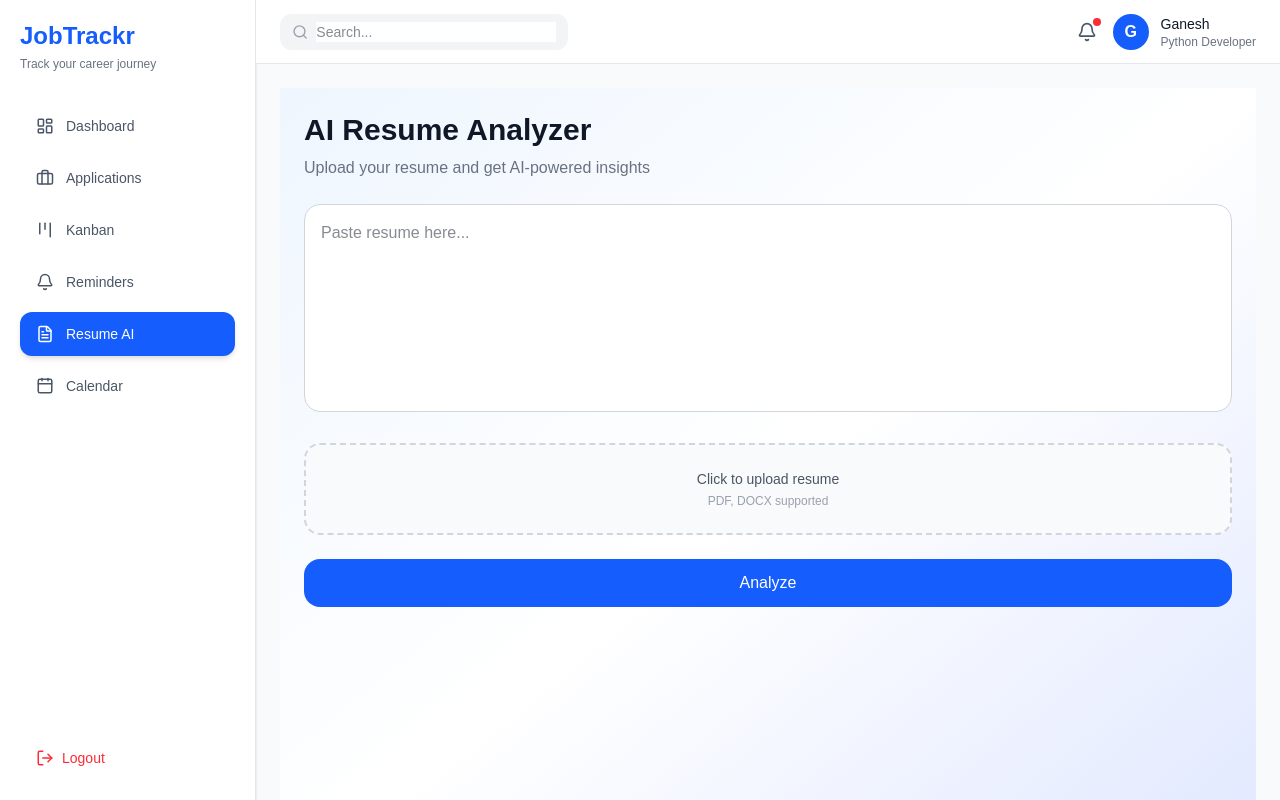
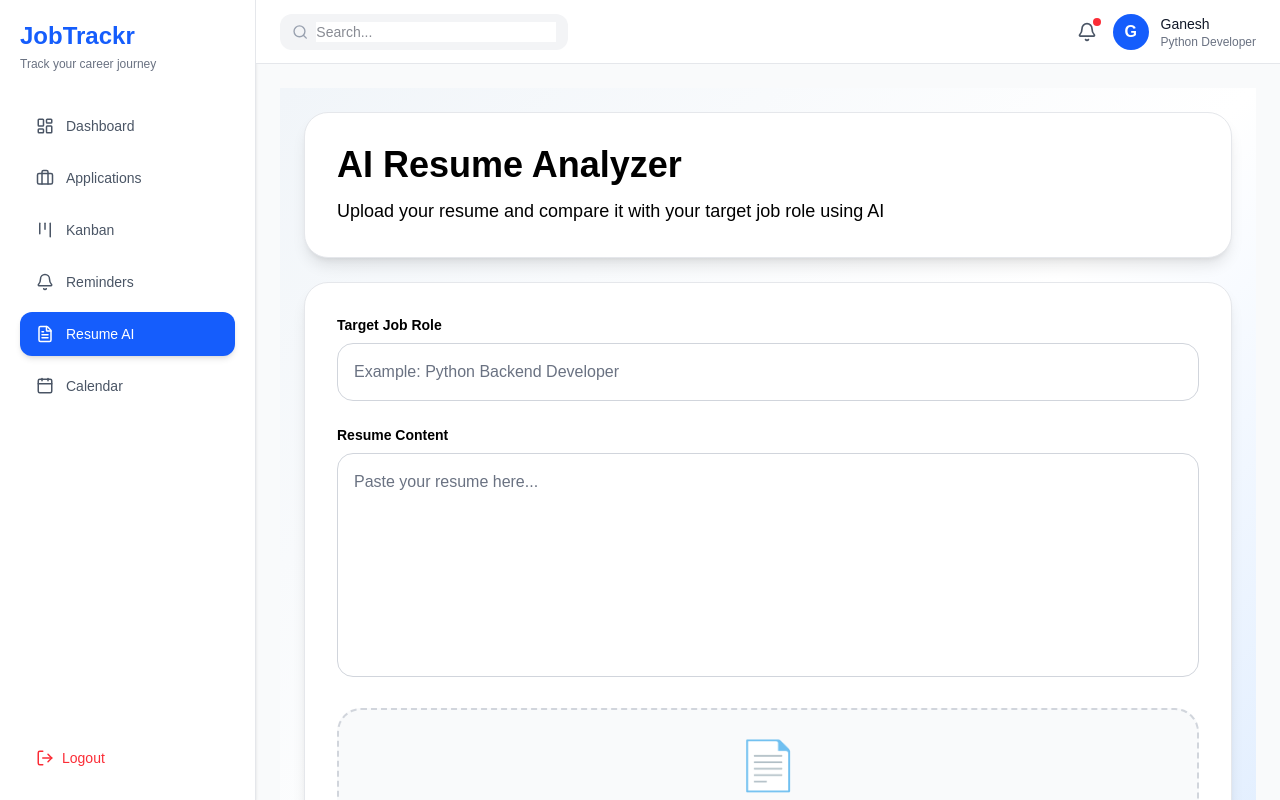
Before and after one commit to GaneshMirashi/jobtrackr-frontend, a Next.js app: page /resume in a window 1280 px wide. Shown: the top 800 px of the page. Built offline with nearby package versions, Linux system fonts and the light colour scheme.

Commit message:
Added new functionalities like comparing the resume and description  and finds the difference .

```diff
--- a/app/(dashboard)/resume/page.tsx
+++ b/app/(dashboard)/resume/page.tsx
@@ -1,3 +1,145 @@
+// "use client";
+
+// import { useState } from "react";
+// import { useResumeAnalyzer } from "@/hooks/useResumeAnalyzer";
+
+// export default function ResumePage() {
+//   const { mutate, data, isPending, error } = useResumeAnalyzer();
+//   const [text, setText] = useState("");
+//   const [file, setFile] = useState<File | null>(null);
+//   const [jobRole, setJobRole] = useState("");
+
+//   return (
+//     <div className="min-h-screen bg-gradient-to-br from-blue-50 via-white to-indigo-100 p-6">
+//       <div className="max-w-6xl mx-auto space-y-6">
+//         <div>
+//           <h1 className="text-3xl font-bold text-gray-900">
+//             AI Resume Analyzer
+//           </h1>
+
+//           <p className="text-gray-500 mt-2">
+//             Upload your resume and get AI-powered insights
+//           </p>
+//         </div>
+
+//         <input
+//           type="text"
+//           placeholder="Enter target job role (Example: Python Backend Developer)"
+//           value={jobRole}
+//           onChange={(e) => setJobRole(e.target.value)}
+//           className="w-full rounded-2xl border border-gray-300 px-4 py-3 outline-none focus:border-blue-500 focus:ring-4 focus:ring-blue-100"
+//         />
+
+//         <textarea
+//           placeholder="Paste resume here..."
+//           value={text}
+//           onChange={(e) => setText(e.target.value)}
+//           className="w-full rounded-2xl border border-gray-300 px-4 py-4 h-52 outline-none transition focus:border-blue-500 focus:ring-4 focus:ring-blue-100 resize-none"
+//         />
+
+//         <div className="border-2 border-dashed border-gray-300 rounded-2xl p-6 text-center bg-gray-50">
+
+//           <input
+//             type="file"
+//             className="hidden"
+//             id="resume-upload"
+//             onChange={(e) => {
+//               const selectedFile = e.target.files?.[0];
+
+//               if (selectedFile) {
+//                 setFile(selectedFile);
+//               }
+//             }}
+//           />
+
+//           <label
+//             htmlFor="resume-upload"
+//             className="cursor-pointer"
+//           >
+//             <p className="text-sm text-gray-600">
+//               Click to upload resume
+//             </p>
+
+//             <p className="text-xs text-gray-400 mt-1">
+//               PDF, DOCX supported
+//             </p>
+//           </label>
+
+//           {file && (
+//             <p className="mt-3 text-sm text-blue-600 font-medium">
+//               {file.name}
+//             </p>
+//           )}
+//         </div>
+//         {error && <div className="rounded-xl border border-red-200 bg-red-50 px-4 py-3 text-sm text-red-600">
+//           Something went wrong
+//         </div>}
+
+//         <button
+//           onClick={() => {
+//             if (file) {
+//               const formData = new FormData();
+//               formData.append("file", file);
+//               formData.append("job_role", jobRole);
+//               mutate(formData);
+//             } else {
+//               mutate({
+//                 text,
+//                 job_role: jobRole,
+//               });
+//             }
+//           }}
+//           className="w-full rounded-2xl bg-blue-600 py-3 text-white font-medium transition hover:bg-blue-700 disabled:opacity-70"
+//         >
+//           Analyze
+//         </button>
+
+//         {isPending && <div className="bg-white border border-gray-200 rounded-2xl p-6 text-center text-gray-500 shadow-sm">
+//           Analyzing your resume with AI...
+//         </div>}
+
+//         {data && (
+//           <div className="grid grid-cols-1 md:grid-cols-2 xl:grid-cols-4 gap-5">
+
+//             <Card title="Skills" items={data.skills} />
+//             <Card title="Strengths" items={data.strengths} />
+//             <Card title="Weaknesses" items={data.weaknesses} />
+//             <Card title="Suggestions" items={data.suggestions} />
+
+//           </div>
+//         )}
+//       </div>
+//     </div>
+//   );
+// }
+
+// function Card({ title, items }: any) {
+//   if (!items) return null;
+
+//   return (
+//     <div className="bg-white border border-gray-200 rounded-2xl shadow-sm p-5">
+
+//       <h2 className="text-lg font-semibold text-gray-900 mb-4">
+//         {title}
+//       </h2>
+
+//       <ul className="space-y-3">
+//         {items.map((item: string, i: number) => (
+//           <li
+//             key={i}
+//             className="text-sm text-gray-600 border-b border-gray-100 pb-2"
+//           >
+//             {item}
+//           </li>
+//         ))}
+//       </ul>
+//     </div>
+//   );
+// }
+
+
+
+
 "use client";
 
 import { useState } from "react";
@@ -5,30 +147,63 @@ import { useResumeAnalyzer } from "@/hooks/useResumeAnalyzer";
 
 export default function ResumePage() {
   const { mutate, data, isPending, error } = useResumeAnalyzer();
+
   const [text, setText] = useState("");
   const [file, setFile] = useState<File | null>(null);
+  const [jobRole, setJobRole] = useState("");
 
   return (
-    <div className="min-h-screen bg-gradient-to-br from-blue-50 via-white to-indigo-100 p-6">
-      <div className="max-w-6xl mx-auto space-y-6">
-        <div>
-          <h1 className="text-3xl font-bold text-gray-900">
+    <div className="min-h-screen bg-gradient-to-br from-slate-100 via-white to-blue-100 p-6">
+
+      <div className="max-w-6xl mx-auto">
+
+        {/* HEADER */}
+        <div className="bg-white rounded-3xl shadow-lg border border-gray-200 p-8 mb-6">
+
+          <h1 className="text-4xl font-bold text-black">
             AI Resume Analyzer
           </h1>
 
-          <p className="text-gray-500 mt-2">
-            Upload your resume and get AI-powered insights
+          <p className="text-black mt-3 text-lg">
+            Upload your resume and compare it with your target job role using AI
           </p>
+
         </div>
 
+        {/* MAIN FORM */}
+        <div className="bg-white rounded-3xl shadow-lg border border-gray-200 p-8 space-y-6">
+
+          {/* JOB ROLE */}
+          <div>
+            <label className="block text-sm font-semibold text-black mb-2">
+              Target Job Role
+            </label>
+
+            <input
+              type="text"
+              placeholder="Example: Python Backend Developer"
+              value={jobRole}
+              onChange={(e) => setJobRole(e.target.value)}
+              className="w-full rounded-2xl border border-gray-300 px-4 py-4 text-black placeholder:text-gray-500 outline-none focus:border-blue-500 focus:ring-4 focus:ring-blue-100"
+            />
+          </div>
+
+          {/* RESUME TEXT */}
+          <div>
+            <label className="block text-sm font-semibold text-black mb-2">
+              Resume Content
+            </label>
+
             <textarea
-          placeholder="Paste resume here..."
+              placeholder="Paste your resume here..."
               value={text}
               onChange={(e) => setText(e.target.value)}
-          className="w-full rounded-2xl border border-gray-300 px-4 py-4 h-52 outline-none transition focus:border-blue-500 focus:ring-4 focus:ring-blue-100 resize-none"
+              className="w-full rounded-2xl border border-gray-300 px-4 py-4 h-56 text-black placeholder:text-gray-500 outline-none resize-none focus:border-blue-500 focus:ring-4 focus:ring-blue-100"
             />
+          </div>
 
-        <div className="border-2 border-dashed border-gray-300 rounded-2xl p-6 text-center bg-gray-50">
+          {/* FILE UPLOAD */}
+          <div className="border-2 border-dashed border-gray-300 rounded-3xl p-8 text-center bg-gray-50 hover:bg-gray-100 transition">
 
             <input
               type="file"
@@ -47,46 +222,82 @@ export default function ResumePage() {
               htmlFor="resume-upload"
               className="cursor-pointer"
             >
-            <p className="text-sm text-gray-600">
-              Click to upload resume
+
+              <div className="text-5xl mb-4">
+                📄
+              </div>
+
+              <p className="text-lg font-semibold text-black">
+                Click to Upload Resume
               </p>
 
-            <p className="text-xs text-gray-400 mt-1">
-              PDF, DOCX supported
+              <p className="text-sm text-black mt-2">
+                PDF and DOCX supported
               </p>
+
             </label>
 
             {file && (
-            <p className="mt-3 text-sm text-blue-600 font-medium">
+              <div className="mt-5 inline-block bg-blue-100 text-black px-4 py-2 rounded-xl text-sm font-medium">
                 {file.name}
-            </p>
+              </div>
             )}
+
           </div>
-        {error && <div className="rounded-xl border border-red-200 bg-red-50 px-4 py-3 text-sm text-red-600">
-          Something went wrong
-        </div>}
 
+          {/* ERROR */}
+          {error && (
+            <div className="rounded-2xl border border-red-300 bg-red-50 px-4 py-4 text-red-700 font-medium">
+              Something went wrong while analyzing the resume.
+            </div>
+          )}
+
+          {/* BUTTON */}
           <button
             onClick={() => {
               if (file) {
                 const formData = new FormData();
+
                 formData.append("file", file);
+                formData.append("job_role", jobRole);
+
                 mutate(formData);
+
               } else {
-              mutate(text);
+                mutate({
+                  text,
+                  job_role: jobRole,
+                });
               }
             }}
-          className="w-full rounded-2xl bg-blue-600 py-3 text-white font-medium transition hover:bg-blue-700 disabled:opacity-70"
+            className="w-full rounded-2xl bg-black py-4 text-white text-lg font-semibold transition hover:opacity-90"
           >
-          Analyze
+            Analyze Resume
           </button>
 
-        {isPending && <div className="bg-white border border-gray-200 rounded-2xl p-6 text-center text-gray-500 shadow-sm">
+        </div>
+
+        {/* LOADING */}
+        {isPending && (
+          <div className="mt-6 bg-white border border-gray-200 rounded-3xl p-8 text-center shadow-lg">
+
+            <div className="animate-pulse space-y-3">
+
+              <div className="h-4 bg-gray-200 rounded w-1/2 mx-auto"></div>
+              <div className="h-4 bg-gray-200 rounded w-1/3 mx-auto"></div>
+
+            </div>
+
+            <p className="mt-5 text-black font-medium">
               Analyzing your resume with AI...
-</div>}
+            </p>
 
+          </div>
+        )}
+
+        {/* RESULT */}
         {data && (
-          <div className="grid grid-cols-1 md:grid-cols-2 xl:grid-cols-4 gap-5">
+          <div className="grid grid-cols-1 md:grid-cols-2 xl:grid-cols-4 gap-5 mt-8">
 
             <Card title="Skills" items={data.skills} />
             <Card title="Strengths" items={data.strengths} />
@@ -95,30 +306,34 @@ export default function ResumePage() {
 
           </div>
         )}
+
       </div>
     </div>
   );
 }
 
 function Card({ title, items }: any) {
+
   if (!items) return null;
 
   return (
-    <div className="bg-white border border-gray-200 rounded-2xl shadow-sm p-5">
+    <div className="bg-white border border-gray-200 rounded-3xl shadow-lg p-6">
 
-      <h2 className="text-lg font-semibold text-gray-900 mb-4">
+      <h2 className="text-xl font-bold text-black mb-5">
         {title}
       </h2>
 
       <ul className="space-y-3">
+
         {items.map((item: string, i: number) => (
           <li
             key={i}
-            className="text-sm text-gray-600 border-b border-gray-100 pb-2"
+            className="text-sm text-black border-b border-gray-200 pb-3 leading-6"
           >
-            {item}
+            • {item}
           </li>
         ))}
+
       </ul>
     </div>
   );
```
Also changed, not shown: 1 other file (tests, documents, lock files or other folders). Lines whose indentation alone changed are shown as unchanged.
